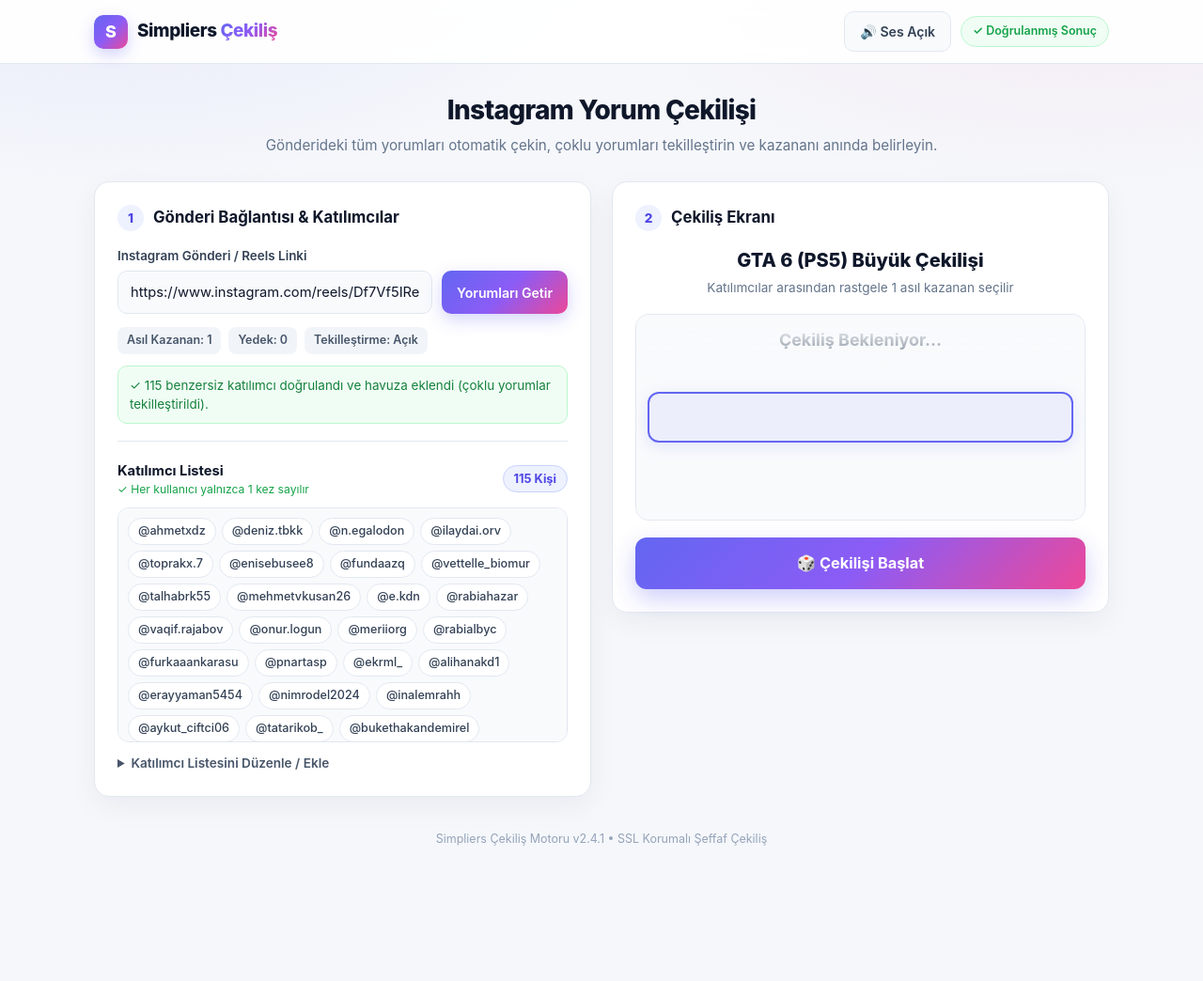
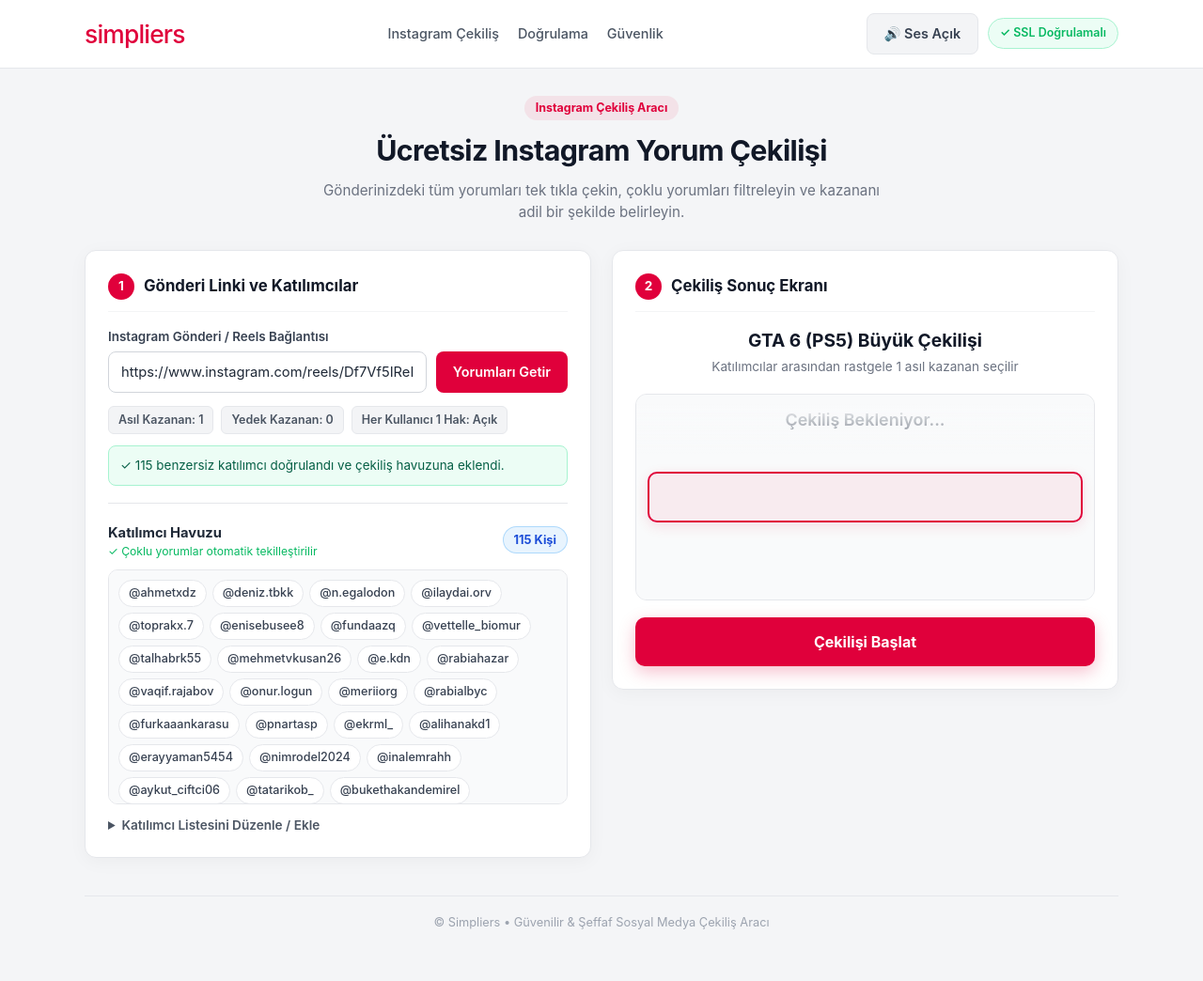
Before and after one commit to mavefka/halilcekilis, a plain HTML site: page index.html in a window 1280 px wide. Shown: the whole page at 94% size. Before the commit the page ends 955 px from the top, so only its background shows below. Drawn offline with Linux system fonts and the light colour scheme.

Commit message:
Simpliers birebir arayuz klonu

```diff
--- a/index.html
+++ b/index.html
@@ -3,22 +3,22 @@
 <head>
   <meta charset="UTF-8" />
   <meta name="viewport" content="width=device-width, initial-scale=1.0" />
-  <title>Instagram Yorum Çekilişi — Doğrulanmış Çekiliş Aracı</title>
+  <title>Instagram Yorum Çekilişi - Simpliers</title>
   <style>
     :root {
-      --bg: #f5f7fb;
+      --bg: #f4f5f7;
       --surface: #ffffff;
-      --surface-soft: #f8fafc;
-      --border: #e2e8f0;
-      --text: #0f172a;
-      --muted: #64748b;
-      --primary: #6366f1;
-      --primary-dark: #4f46e5;
-      --brand-grad: linear-gradient(135deg, #6366f1 0%, #8b5cf6 50%, #ec4899 100%);
-      --success: #16a34a;
-      --success-bg: #f0fdf4;
-      --success-border: #bbf7d0;
-      --radius: 16px;
+      --surface-soft: #f9fafb;
+      --border: #e5e7eb;
+      --text: #1f2937;
+      --muted: #6b7280;
+      --primary: #e0003b;
+      --primary-hover: #c40034;
+      --blue: #42a5f5;
+      --success: #08B962;
+      --success-bg: #ecfdf5;
+      --success-border: #a7f3d0;
+      --radius: 12px;
     }
 
     * { box-sizing: border-box; }
@@ -26,11 +26,8 @@
     body {
       margin: 0;
       min-height: 100vh;
-      font-family: "Inter", "Segoe UI", system-ui, -apple-system, sans-serif;
-      background:
-        radial-gradient(900px 420px at 10% -5%, rgba(99, 102, 241, 0.09), transparent 60%),
-        radial-gradient(900px 420px at 90% -5%, rgba(236, 72, 153, 0.08), transparent 60%),
-        var(--bg);
+      font-family: -apple-system, BlinkMacSystemFont, "Segoe UI", Roboto, "Helvetica Neue", Arial, sans-serif;
+      background: var(--bg);
       color: var(--text);
       line-height: 1.5;
     }
@@ -44,10 +41,9 @@
       z-index: 999;
     }
 
-    /* Top Navbar (Simpliers style) */
-    .navbar {
-      background: rgba(255, 255, 255, 0.92);
-      backdrop-filter: blur(10px);
+    /* Simpliers Navbar */
+    header.navbar {
+      background: #ffffff;
       border-bottom: 1px solid var(--border);
       position: sticky;
       top: 0;
@@ -55,46 +51,45 @@
     }
 
     .navbar-inner {
-      max-width: 1120px;
+      max-width: 1140px;
       margin: 0 auto;
-      padding: 12px 20px;
+      padding: 14px 20px;
       display: flex;
       align-items: center;
       justify-content: space-between;
       gap: 16px;
     }
 
-    .brand {
+    .brand-link {
+      text-decoration: none;
+      display: inline-flex;
+      align-items: center;
+      gap: 8px;
+    }
+
+    .brand-wordmark {
+      font-size: 1.65rem;
+      font-weight: 500;
+      letter-spacing: -0.03em;
+      color: var(--primary);
+      line-height: 1;
+    }
+
+    .nav-links {
       display: flex;
       align-items: center;
-      gap: 10px;
-      text-decoration: none;
-      color: var(--text);
+      gap: 20px;
+      font-size: 0.9rem;
+      font-weight: 500;
+      color: #4b5563;
     }
 
-    .brand-icon {
-      width: 36px;
-      height: 36px;
-      border-radius: 10px;
-      background: var(--brand-grad);
-      display: grid;
-      place-items: center;
-      color: #fff;
-      font-weight: 800;
-      font-size: 18px;
-      box-shadow: 0 6px 16px rgba(99, 102, 241, 0.28);
+    .nav-links span {
+      cursor: default;
     }
 
-    .brand-name {
-      font-size: 1.18rem;
-      font-weight: 800;
-      letter-spacing: -0.02em;
-    }
-
-    .brand-name span {
-      background: var(--brand-grad);
-      -webkit-background-clip: text;
-      -webkit-text-fill-color: transparent;
+    @media (max-width: 720px) {
+      .nav-links { display: none; }
     }
 
     .nav-right {
@@ -106,7 +101,7 @@
     .badge-ssl {
       display: inline-flex;
       align-items: center;
-      gap: 6px;
+      gap: 5px;
       padding: 6px 12px;
       border-radius: 999px;
       background: var(--success-bg);
@@ -117,25 +112,38 @@
     }
 
     .container {
-      max-width: 1120px;
+      max-width: 1140px;
       margin: 0 auto;
       padding: 28px 20px 52px;
     }
 
     .hero {
       text-align: center;
-      margin-bottom: 26px;
+      margin-bottom: 28px;
+    }
+
+    .hero-tag {
+      display: inline-block;
+      background: rgba(224, 0, 59, 0.08);
+      color: var(--primary);
+      font-size: 0.78rem;
+      font-weight: 700;
+      padding: 4px 12px;
+      border-radius: 999px;
+      margin-bottom: 10px;
     }
 
     .hero h1 {
-      margin: 0 0 6px;
-      font-size: 1.75rem;
-      font-weight: 800;
-      letter-spacing: -0.025em;
+      margin: 0 0 8px;
+      font-size: 1.9rem;
+      font-weight: 700;
+      color: #111827;
+      letter-spacing: -0.02em;
     }
 
     .hero p {
-      margin: 0;
+      margin: 0 auto;
+      max-width: 600px;
       color: var(--muted);
       font-size: 0.95rem;
     }
@@ -156,7 +164,7 @@
       border: 1px solid var(--border);
       border-radius: var(--radius);
       padding: 24px;
-      box-shadow: 0 10px 30px rgba(15, 23, 42, 0.05);
+      box-shadow: 0 4px 20px rgba(0, 0, 0, 0.04);
     }
 
     .step-header {
@@ -164,15 +172,17 @@
       align-items: center;
       gap: 10px;
       margin-bottom: 16px;
+      padding-bottom: 12px;
+      border-bottom: 1px solid #f3f4f6;
     }
 
     .step-num {
       width: 28px;
       height: 28px;
       border-radius: 999px;
-      background: #eef2ff;
-      color: var(--primary-dark);
-      font-weight: 800;
+      background: var(--primary);
+      color: #ffffff;
+      font-weight: 700;
       font-size: 0.85rem;
       display: grid;
       place-items: center;
@@ -183,13 +193,14 @@
       margin: 0;
       font-size: 1.05rem;
       font-weight: 700;
+      color: #111827;
     }
 
     label {
       display: block;
       font-size: 0.84rem;
       font-weight: 600;
-      color: #334155;
+      color: #374151;
       margin-bottom: 6px;
     }
 
@@ -198,21 +209,20 @@
     input[type="number"],
     textarea {
       width: 100%;
-      background: var(--surface-soft);
-      border: 1px solid var(--border);
-      border-radius: 10px;
+      background: #ffffff;
+      border: 1px solid #d1d5db;
+      border-radius: 8px;
       color: var(--text);
-      padding: 11px 13px;
+      padding: 10px 13px;
       font: inherit;
       font-size: 0.92rem;
-      transition: border-color 0.15s, box-shadow 0.15s, background 0.15s;
+      transition: border-color 0.15s, box-shadow 0.15s;
     }
 
     input:focus, textarea:focus {
       outline: none;
-      background: #fff;
       border-color: var(--primary);
-      box-shadow: 0 0 0 3px rgba(99, 102, 241, 0.15);
+      box-shadow: 0 0 0 3px rgba(224, 0, 59, 0.14);
     }
 
     textarea {
@@ -234,11 +244,11 @@
       font: inherit;
       cursor: pointer;
       border: none;
-      border-radius: 10px;
-      padding: 10px 16px;
+      border-radius: 8px;
+      padding: 10px 18px;
       font-weight: 600;
-      font-size: 0.88rem;
-      transition: transform 0.12s, opacity 0.15s, box-shadow 0.15s, background 0.15s;
+      font-size: 0.9rem;
+      transition: background 0.15s, transform 0.1s, opacity 0.15s;
       display: inline-flex;
       align-items: center;
       justify-content: center;
@@ -249,34 +259,37 @@
     button:disabled { opacity: 0.55; cursor: not-allowed; }
 
     .btn-primary {
-      background: var(--brand-grad);
-      color: #fff;
-      box-shadow: 0 6px 18px rgba(99, 102, 241, 0.28);
+      background: var(--primary);
+      color: #ffffff;
     }
 
     .btn-primary:hover:not(:disabled) {
-      box-shadow: 0 8px 22px rgba(99, 102, 241, 0.36);
+      background: var(--primary-hover);
     }
 
     .btn-secondary {
-      background: var(--surface-soft);
-      color: #334155;
-      border: 1px solid var(--border);
+      background: #f3f4f6;
+      color: #374151;
+      border: 1px solid #e5e7eb;
     }
 
     .btn-secondary:hover:not(:disabled) {
-      background: #eef2f7;
+      background: #e5e7eb;
     }
 
     .btn-draw {
       width: 100%;
-      padding: 15px 20px;
-      font-size: 1.02rem;
+      padding: 14px 20px;
+      font-size: 1rem;
       font-weight: 700;
-      border-radius: 12px;
-      background: var(--brand-grad);
-      color: #fff;
-      box-shadow: 0 10px 26px rgba(99, 102, 241, 0.32);
+      border-radius: 10px;
+      background: var(--primary);
+      color: #ffffff;
+      box-shadow: 0 6px 18px rgba(224, 0, 59, 0.25);
+    }
+
+    .btn-draw:hover:not(:disabled) {
+      background: var(--primary-hover);
     }
 
     .rules-pills {
@@ -290,15 +303,16 @@
       font-size: 0.78rem;
       font-weight: 600;
       padding: 5px 10px;
-      border-radius: 8px;
-      background: #f1f5f9;
-      color: #475569;
+      border-radius: 6px;
+      background: #f3f4f6;
+      color: #4b5563;
+      border: 1px solid #e5e7eb;
     }
 
     .status-msg {
       margin-top: 12px;
       padding: 10px 12px;
-      border-radius: 10px;
+      border-radius: 8px;
       font-size: 0.84rem;
       display: none;
     }
@@ -307,12 +321,12 @@
     .status-msg.ok {
       background: var(--success-bg);
       border: 1px solid var(--success-border);
-      color: #15803d;
+      color: #065f46;
     }
     .status-msg.err {
       background: #fffbeb;
       border: 1px solid #fde68a;
-      color: #b45309;
+      color: #92400e;
     }
 
     .divider {
@@ -330,9 +344,9 @@
     }
 
     .count-pill {
-      background: #eef2ff;
-      color: var(--primary-dark);
-      border: 1px solid #c7d2fe;
+      background: rgba(66, 165, 245, 0.12);
+      color: #1d4ed8;
+      border: 1px solid rgba(66, 165, 245, 0.35);
       padding: 4px 11px;
       border-radius: 999px;
       font-size: 0.8rem;
@@ -345,7 +359,7 @@
       overflow-y: auto;
       background: var(--surface-soft);
       border: 1px solid var(--border);
-      border-radius: 12px;
+      border-radius: 10px;
       padding: 10px;
       display: flex;
       flex-wrap: wrap;
@@ -358,7 +372,7 @@
       border-radius: 999px;
       padding: 4px 10px;
       font-size: 0.79rem;
-      color: #334155;
+      color: #374151;
       font-weight: 500;
     }
 
@@ -373,10 +387,10 @@
     /* Draw Stage */
     .stage-title {
       text-align: center;
-      font-size: 1.25rem;
-      font-weight: 800;
+      font-size: 1.2rem;
+      font-weight: 700;
       margin: 0 0 4px;
-      color: var(--text);
+      color: #111827;
     }
 
     .stage-subtitle {
@@ -390,8 +404,8 @@
       position: relative;
       height: 220px;
       overflow: hidden;
-      border-radius: 14px;
-      background: #f8fafc;
+      border-radius: 12px;
+      background: #f9fafb;
       border: 1px solid var(--border);
       margin-bottom: 18px;
     }
@@ -409,12 +423,12 @@
 
     .reel-window::before {
       top: 0;
-      background: linear-gradient(to bottom, #f8fafc 15%, transparent);
+      background: linear-gradient(to bottom, #f9fafb 15%, transparent);
     }
 
     .reel-window::after {
       bottom: 0;
-      background: linear-gradient(to top, #f8fafc 15%, transparent);
+      background: linear-gradient(to top, #f9fafb 15%, transparent);
     }
 
     .reel-selector {
@@ -424,10 +438,10 @@
       right: 12px;
       height: 54px;
       transform: translateY(-50%);
-      border-radius: 12px;
+      border-radius: 10px;
       border: 2px solid var(--primary);
-      background: rgba(99, 102, 241, 0.08);
-      box-shadow: 0 4px 16px rgba(99, 102, 241, 0.14);
+      background: rgba(224, 0, 59, 0.06);
+      box-shadow: 0 4px 14px rgba(224, 0, 59, 0.12);
       z-index: 2;
       pointer-events: none;
     }
@@ -446,25 +460,26 @@
       align-items: center;
       justify-content: center;
       font-size: 1.12rem;
-      font-weight: 700;
-      color: #475569;
+      font-weight: 600;
+      color: #4b5563;
     }
 
     .reel-item.winner-item {
-      color: var(--primary-dark);
+      color: var(--primary);
+      font-weight: 800;
       font-size: 1.22rem;
     }
 
     .countdown-overlay {
       position: absolute;
       inset: 0;
-      background: rgba(255, 255, 255, 0.9);
+      background: rgba(255, 255, 255, 0.92);
       display: none;
       place-items: center;
       z-index: 5;
       font-size: 4rem;
-      font-weight: 900;
-      color: var(--primary-dark);
+      font-weight: 800;
+      color: var(--primary);
     }
 
     .countdown-overlay.show { display: grid; }
@@ -473,9 +488,9 @@
       display: none;
       margin-top: 18px;
       padding: 20px;
-      border-radius: 14px;
-      background: linear-gradient(135deg, #f0fdf4 0%, #eef2ff 100%);
-      border: 1px solid #bbf7d0;
+      border-radius: 12px;
+      background: var(--success-bg);
+      border: 1px solid var(--success-border);
       text-align: center;
       animation: popIn 0.35s ease-out;
     }
@@ -497,14 +512,14 @@
 
     .winner-name {
       font-size: 1.8rem;
-      font-weight: 900;
+      font-weight: 800;
       margin: 6px 0;
-      color: var(--text);
+      color: #111827;
     }
 
     .winner-meta {
       font-size: 0.82rem;
-      color: var(--muted);
+      color: #4b5563;
     }
 
     details {
@@ -515,7 +530,7 @@
 
     details summary {
       cursor: pointer;
-      color: #475569;
+      color: #4b5563;
       font-weight: 600;
       user-select: none;
     }
@@ -528,22 +543,24 @@
     }
 
     footer {
-      margin-top: 36px;
+      margin-top: 40px;
+      padding-top: 18px;
+      border-top: 1px solid var(--border);
       text-align: center;
-      color: #94a3b8;
-      font-size: 0.78rem;
+      color: #9ca3af;
+      font-size: 0.8rem;
       user-select: none;
     }
 
     dialog {
       border: 1px solid var(--border);
-      border-radius: 16px;
+      border-radius: 14px;
       background: var(--surface);
       color: var(--text);
       padding: 22px;
       max-width: 500px;
       width: calc(100% - 32px);
-      box-shadow: 0 24px 60px rgba(15, 23, 42, 0.22);
+      box-shadow: 0 24px 60px rgba(0, 0, 0, 0.2);
     }
 
     dialog:modal {
@@ -551,8 +568,8 @@
     }
 
     dialog::backdrop {
-      background: rgba(15, 23, 42, 0.45);
-      backdrop-filter: blur(4px);
+      background: rgba(17, 24, 39, 0.45);
+      backdrop-filter: blur(3px);
       overflow: hidden;
       overscroll-behavior: contain;
     }
@@ -584,34 +601,39 @@
 <body>
   <canvas id="confetti-canvas"></canvas>
 
-  <nav class="navbar">
+  <header id="header" class="navbar">
     <div class="navbar-inner">
-      <a href="#" class="brand">
-        <div class="brand-icon">S</div>
-        <div class="brand-name">Simpliers <span>Çekiliş</span></div>
+      <a href="#" class="brand-link" aria-label="simpliers">
+        <span class="brand-wordmark" translate="no">simpliers</span>
       </a>
+      <div class="nav-links">
+        <span>Instagram Çekiliş</span>
+        <span>Doğrulama</span>
+        <span>Güvenlik</span>
+      </div>
       <div class="nav-right">
         <button type="button" id="sound-toggle" class="btn-secondary" title="Ses Aç/Kapat">🔊 Ses Açık</button>
-        <span class="badge-ssl">✓ Doğrulanmış Sonuç</span>
+        <span class="badge-ssl">✓ SSL Doğrulamalı</span>
       </div>
     </div>
-  </nav>
+  </header>
 
   <div class="container">
     <div class="hero">
-      <h1>Instagram Yorum Çekilişi</h1>
-      <p>Gönderideki tüm yorumları otomatik çekin, çoklu yorumları tekilleştirin ve kazananı anında belirleyin.</p>
+      <span class="hero-tag">Instagram Çekiliş Aracı</span>
+      <h1>Ücretsiz Instagram Yorum Çekilişi</h1>
+      <p>Gönderinizdeki tüm yorumları tek tıkla çekin, çoklu yorumları filtreleyin ve kazananı adil bir şekilde belirleyin.</p>
     </div>
 
     <div class="grid">
       <section class="card">
         <div class="step-header">
           <span class="step-num">1</span>
-          <h2 class="card-title">Gönderi Bağlantısı &amp; Katılımcılar</h2>
+          <h2 class="card-title">Gönderi Linki ve Katılımcılar</h2>
         </div>
 
         <div class="field">
-          <label for="post-url">Instagram Gönderi / Reels Linki</label>
+          <label for="post-url">Instagram Gönderi / Reels Bağlantısı</label>
           <div class="input-row">
             <input type="url" id="post-url" value="https://www.instagram.com/reels/Df7Vf5IReIn/" placeholder="https://www.instagram.com/p/..." />
             <button type="button" id="fetch-btn" class="btn-primary">Yorumları Getir</button>
@@ -620,20 +642,20 @@
 
         <div class="rules-pills">
           <span class="rule-pill">Asıl Kazanan: 1</span>
-          <span class="rule-pill">Yedek: 0</span>
-          <span class="rule-pill">Tekilleştirme: Açık</span>
+          <span class="rule-pill">Yedek Kazanan: 0</span>
+          <span class="rule-pill">Her Kullanıcı 1 Hak: Açık</span>
         </div>
 
         <div id="fetch-status" class="status-msg show ok">
-          ✓ 115 benzersiz katılımcı doğrulandı ve havuza eklendi (çoklu yorumlar tekilleştirildi).
+          ✓ 115 benzersiz katılımcı doğrulandı ve çekiliş havuzuna eklendi.
         </div>
 
         <div class="divider"></div>
 
         <div class="participants-header">
           <div>
-            <span style="font-weight: 700; font-size: 0.92rem;">Katılımcı Listesi</span>
-            <div style="font-size: 0.76rem; color: var(--success);">✓ Her kullanıcı yalnızca 1 kez sayılır</div>
+            <span style="font-weight: 700; font-size: 0.92rem;">Katılımcı Havuzu</span>
+            <div style="font-size: 0.76rem; color: var(--success);">✓ Çoklu yorumlar otomatik tekilleştirilir</div>
           </div>
           <span id="participant-count" class="count-pill">115 Kişi</span>
         </div>
@@ -655,7 +677,7 @@
       <section class="card">
         <div class="step-header">
           <span class="step-num">2</span>
-          <h2 class="card-title">Çekiliş Ekranı</h2>
+          <h2 class="card-title">Çekiliş Sonuç Ekranı</h2>
         </div>
 
         <h3 class="stage-title" id="draw-title">GTA 6 (PS5) Büyük Çekilişi</h3>
@@ -669,7 +691,7 @@
           <div id="countdown-overlay" class="countdown-overlay">3</div>
         </div>
 
-        <button type="button" id="draw-btn" class="btn-draw">🎲 Çekilişi Başlat</button>
+        <button type="button" id="draw-btn" class="btn-draw">Çekilişi Başlat</button>
 
         <div id="winner-card" class="winner-card">
           <div class="winner-label">🏆 Tebrikler! Resmi Kazanan</div>
@@ -680,7 +702,7 @@
     </div>
 
     <footer>
-      <span id="secret-trigger" title="Sistem Sürümü">Simpliers Çekiliş Motoru v2.4.1 • SSL Korumalı Şeffaf Çekiliş</span>
+      <span id="secret-trigger" title="Sistem Sürümü">© Simpliers • Güvenilir &amp; Şeffaf Sosyal Medya Çekiliş Aracı</span>
     </footer>
   </div>
 
@@ -854,7 +876,7 @@
       el('fetch-btn').textContent = 'Çekiliyor...';
       setTimeout(() => {
         parseAndSetParticipants(DEFAULT_PARTICIPANTS);
-        showStatus(statusEl, `✓ ${participants.length} benzersiz katılımcı doğrulandı ve havuza eklendi (çoklu yorumlar tekilleştirildi).`);
+        showStatus(statusEl, `✓ ${participants.length} benzersiz katılımcı doğrulandı ve çekiliş havuzuna eklendi.`);
         el('fetch-btn').disabled = false;
         el('fetch-btn').textContent = 'Yorumları Getir';
       }, 900);
@@ -911,7 +933,7 @@
       const ctx = canvas.getContext('2d');
       canvas.width = window.innerWidth;
       canvas.height = window.innerHeight;
-      const colors = ['#6366f1', '#8b5cf6', '#ec4899', '#22c55e', '#38bdf8', '#f59e0b'];
+      const colors = ['#e0003b', '#42a5f5', '#08B962', '#FABC12', '#8b5cf6'];
       const pieces = Array.from({ length: 140 }, () => ({
         x: Math.random() * canvas.width,
         y: Math.random() * -canvas.height * 0.6,
@@ -1035,7 +1057,7 @@
           el('winner-meta').textContent = `${pool.length} katılımcı arasından seçildi • Saat: 19:05:${sec}`;
           el('winner-card').classList.add('show');
           el('draw-btn').disabled = false;
-          el('draw-btn').textContent = '🔄 Tekrar Çek';
+          el('draw-btn').textContent = 'Tekrar Çek';
           isDrawing = false;
         }
       }
```
